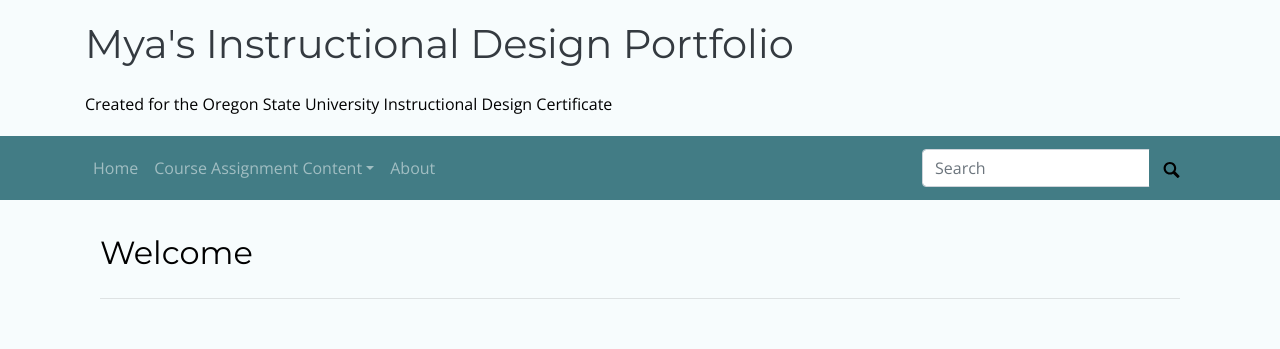
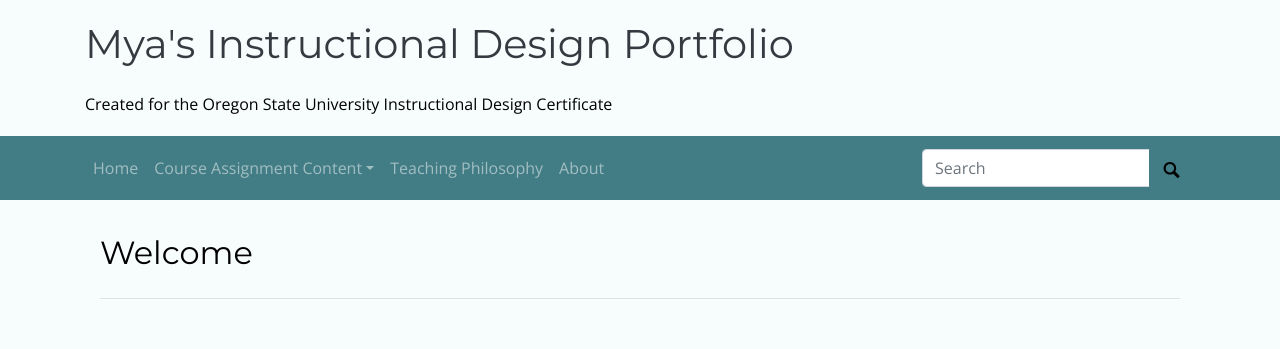
Before and after one commit to mxballin/instructional-design, a Jekyll site: the page built from index.md, in a window 1280 px wide. Shown: the top 349 px of the page. Built offline with Jekyll 4.4.1, drawn with Linux system fonts in a browser that asks for light colours; some web fonts are replaced.

Commit message:
Update default.html

```diff
--- a/_layouts/default.html
+++ b/_layouts/default.html
@@ -32,6 +32,9 @@
                     </div>
                 </li>
                   <li class="nav-item ">
+                    <a class="nav-link " href="/teachingphilosophy.html">Teaching Philosophy</a>
+              </li>
+              <li class="nav-item ">
                     <a class="nav-link " href="/about.html">About</a>
               </li>
             </ul>
```
